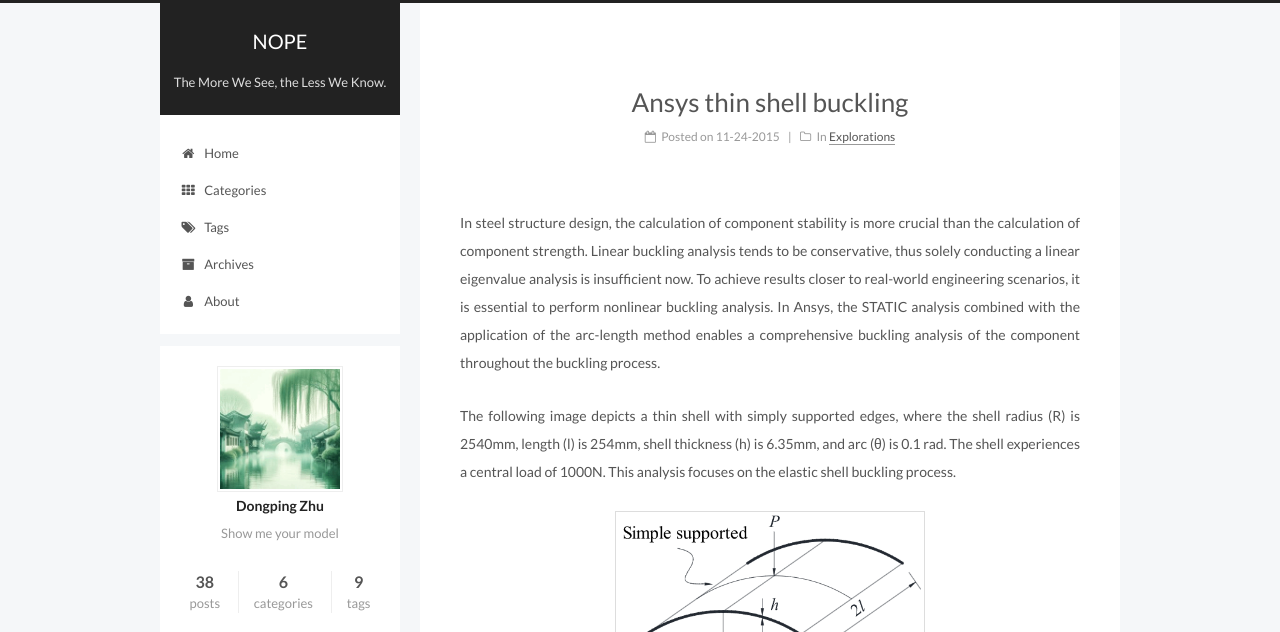
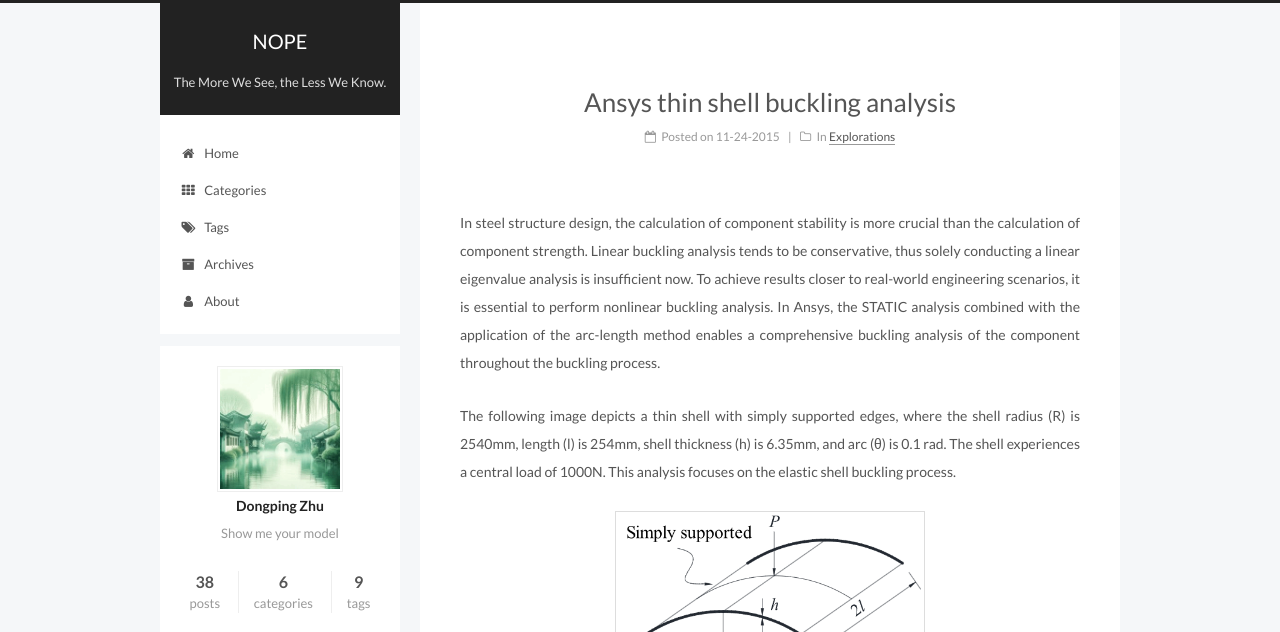
Before and after one commit to dpzhuX/dpzhux.github.io, a Jekyll site: the page built from _posts/2015-11-24-ansys-thin-shell-buckling.md, in a window 1280 px wide. Shown: the top 632 px of the page. Built offline with Jekyll 4.4.1, drawn with Linux system fonts in a browser that asks for light colours; grey boxes are pictures that could not be loaded.

Commit message:
Daily updates

```diff
--- a/_posts/2015-11-24-ansys-thin-shell-buckling.md
+++ b/_posts/2015-11-24-ansys-thin-shell-buckling.md
@@ -1,5 +1,5 @@
 ---
-title: Ansys thin shell buckling
+title: Ansys thin shell buckling analysis
 date: 2015-11-24 13:40:32
 categories:
 - Explorations
```
Also changed, not shown: uploads/images/2015/AnsysThinShellBuckling0.png.
